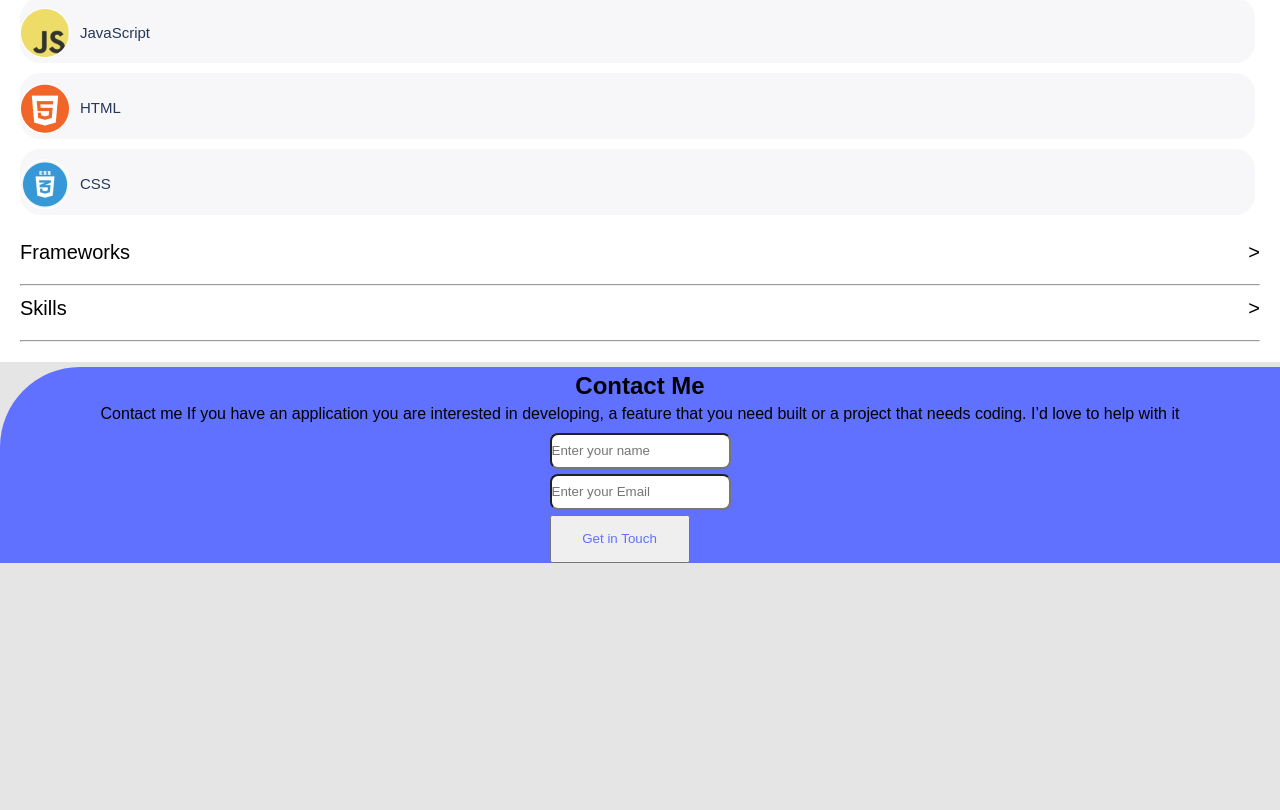
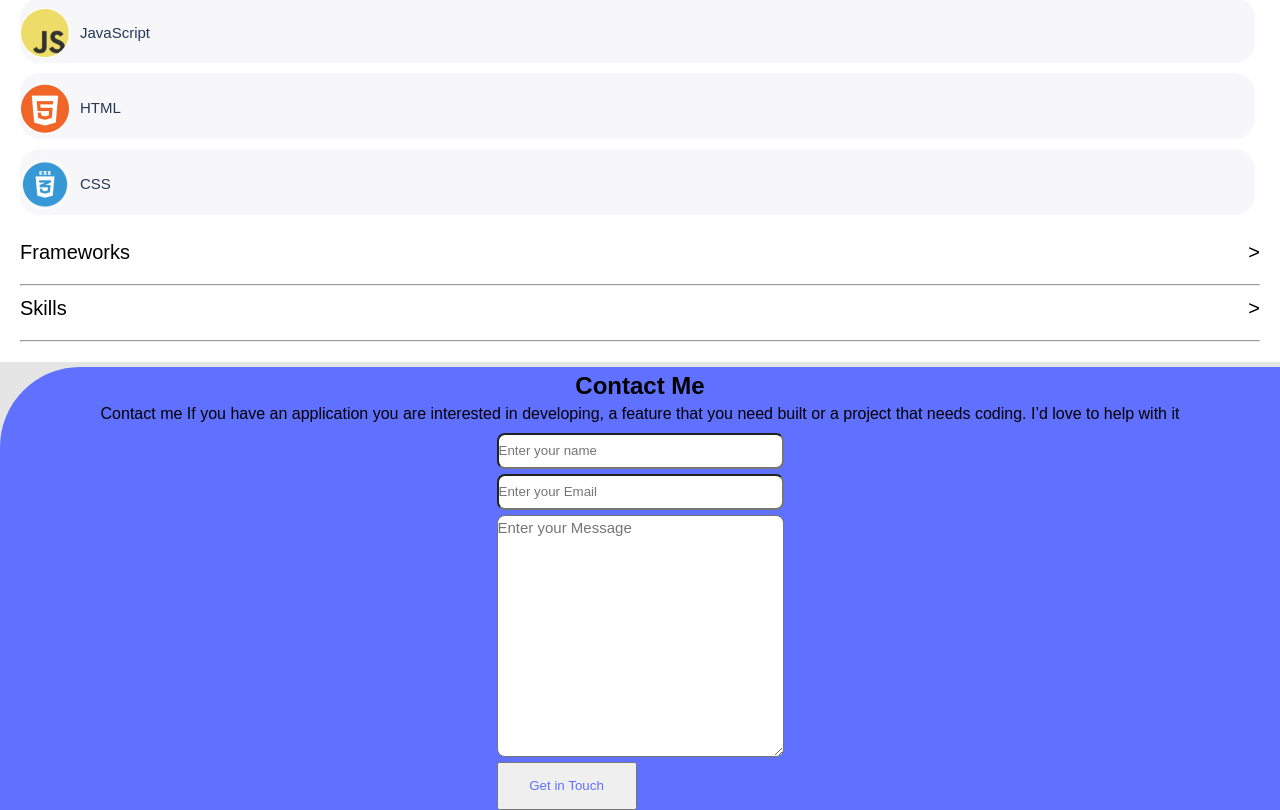
Before and after one commit to lawrahkonwea/My-portfolio, a website: page index.html in a window 1280 px wide. Shown: the part 4525-5335 px from the top of the page. Before the commit the page ends 5088 px from the top, so only its background shows below. Drawn offline with Linux system fonts and the light colour scheme.

Commit message:
added textarea field in the contact form

```diff
--- a/index.html
+++ b/index.html
@@ -235,7 +235,7 @@
         <form action="https://formspree.io/f/xgeqpkgk" method="post">
             <input type="text" name="text" id="text" placeholder="Enter your name" maxlength="30" required>
             <input type="email" name="email" id="email" placeholder="Enter your Email" maxlength="30" required>
-
+            <textarea name="formMessage" id="Message" placeholder="Enter your Message" maxlength="30" cols="30" rows="10"></textarea>
             <button class="form-btn">Get in Touch</button>
         </form>
     </section>
```
